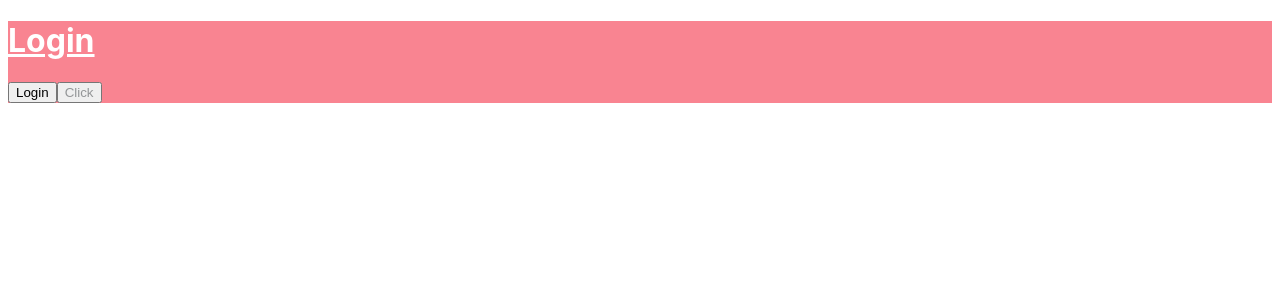
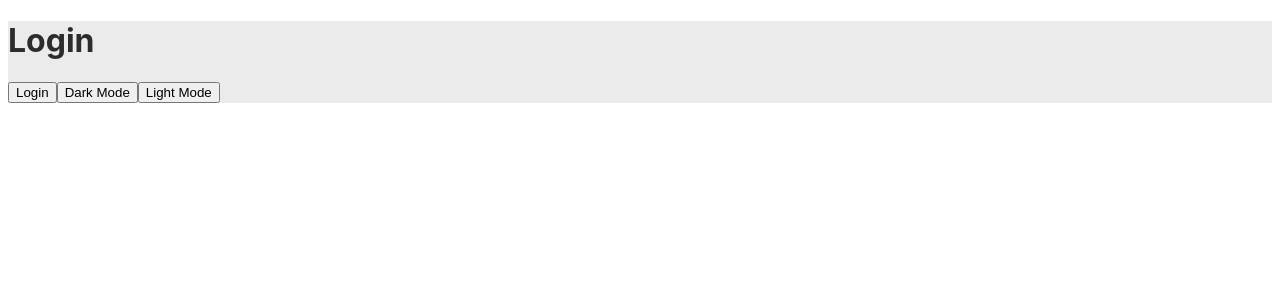
Before and after one commit to grey939597/instaclone-web, a React (Create React App) app: page / in a window 1280 px wide. Shown: the top 300 px of the page. Built offline with nearby package versions, Linux system fonts and the light colour scheme.

Commit message:
#8.8 Themes on Styled Components

```diff
--- a/src/App.tsx
+++ b/src/App.tsx
@@ -1,20 +1,31 @@
 import { useReactiveVar } from "@apollo/client";
-import { useState } from "react";
 import {
   BrowserRouter as Router,
   Redirect,
   Route,
   Switch,
 } from "react-router-dom";
-import { isLoggedInVar } from "./apollo";
+import { ThemeProvider } from "styled-components";
+import { darkModeVar, isLoggedInVar } from "./apollo";
 import Home from "./screens/Home";
 import Login from "./screens/Login";
 import NotFound from "./screens/NotFound";
 
+const lightTheme = {
+  fontColor: "#2c2c2c",
+  bgColor: "#ebebeb",
+};
+
+const darkTheme = {
+  fontColor: "#ebebeb",
+  bgColor: "#2c2c2c",
+};
+
 function App() {
   const isLoggedIn = useReactiveVar(isLoggedInVar);
+  const darkMode = useReactiveVar(darkModeVar);
   return (
-    <div>
+    <ThemeProvider theme={darkMode ? darkTheme : lightTheme}>
       <Router>
         <Switch>
           <Route exact path="/">
@@ -28,7 +39,7 @@
           </Route>
         </Switch>
       </Router>
-    </div>
+    </ThemeProvider>
   );
 }
 
--- a/src/apollo.tsx
+++ b/src/apollo.tsx
@@ -1,4 +1,4 @@
 import { makeVar } from "@apollo/client";
 
 export const isLoggedInVar = makeVar(false);
-export const darkVar = makeVar(false);
+export const darkModeVar = makeVar(false);
--- a/src/screens/Login.tsx
+++ b/src/screens/Login.tsx
@@ -1,41 +1,26 @@
 import { useState } from "react";
 import styled, { css } from "styled-components";
-import { isLoggedInVar } from "../apollo";
+import { darkModeVar, isLoggedInVar } from "../apollo";
 
-interface IHeadingStyled {
-  mode: boolean;
-}
+interface IHeadingStyled {}
 
 const Title = styled.h1<IHeadingStyled>`
-  color: ${(props) => (props.mode ? "#343434" : "#ffffff")};
+  color: ${(props) => props.theme.fontColor};
   font-family: -apple-system, BlinkMacSystemFont, "Segoe UI", Roboto, Oxygen,
     Ubuntu, Cantarell, "Open Sans", "Helvetica Neue", sans-serif;
-  ${(props) =>
-    props.mode
-      ? css`
-          font-size: 49px;
-        `
-      : css`
-          text-decoration: underline;
-        `}
 `;
 
 const Container = styled.div`
-  background-color: #f98491;
-`;
-
-const StyledButton = styled.button`
-  color: #939597;
+  background-color: ${(props) => props.theme.bgColor};
 `;
 
 const Login = () => {
-  const [mode, setMode] = useState(false);
-  const toggleButtonClick = () => setMode((current) => !current);
   return (
     <Container>
-      <Title mode={mode}>Login</Title>
+      <Title>Login</Title>
       <button onClick={() => isLoggedInVar(true)}>Login</button>
-      <StyledButton onClick={toggleButtonClick}>Click</StyledButton>
+      <button onClick={() => darkModeVar(true)}>Dark Mode</button>
+      <button onClick={() => darkModeVar(false)}>Light Mode</button>
     </Container>
   );
 };
```
